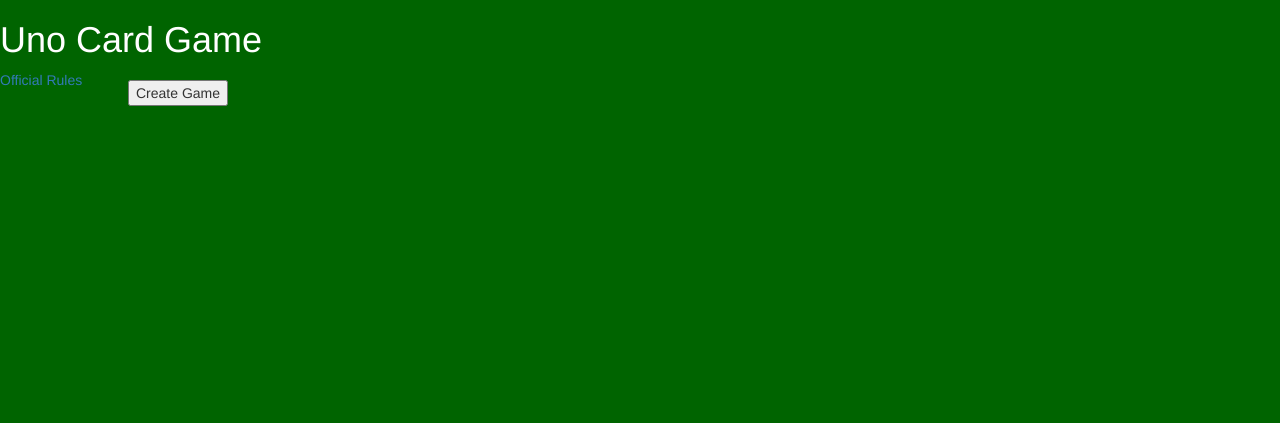
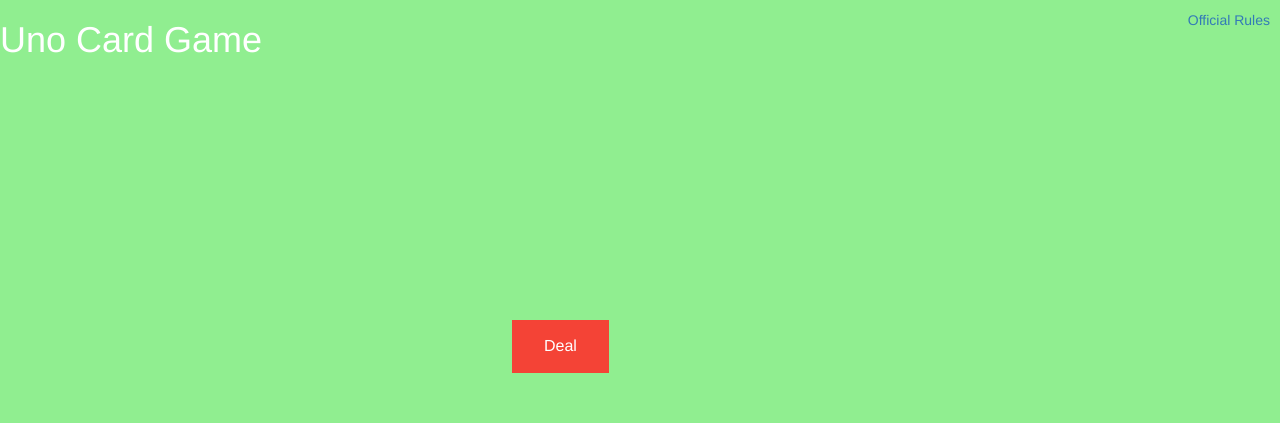
Before and after one commit to 12AngelS010/Uno, a website: page index.html in a window 1280 px wide. Drawn offline with nearby package versions, Linux system fonts and the light colour scheme.

Commit message:
New format deal button

```diff
--- a/index.html
+++ b/index.html
@@ -15,7 +15,7 @@
 </head>
 <style>
     body {
-        background-color: darkgreen;
+        background-color: lightgreen;
     }
     #top-player {
         position: absolute;
@@ -23,24 +23,28 @@
         left: 30%;
         height: 100px;
     }
+
+    #left-player{
+        position: absolute;
+        height: 100px;
+        top:40%;
+        left: 2px;
+    }
+
     #right-player {
         position: absolute;
         right: 2px;
         height: 100px;
         top: 40%;
     }
-    #left-player{
-        position: absolute;
-        height: 100px;
-        top:40%;
-        left: 2px;
-    }
+
     #bottom-player {
         left: 30%;
         position: absolute;
         height: 100px;
         bottom: 10px;
     }
+
     #deal-button {
         left: 40%;
         position: absolute;
@@ -53,16 +57,28 @@
         top: 10%;
 
     }
+
+    #help-link {
+        position: absolute;
+        top: 10px;
+        right: 10px;
+    }
+
+    .button {
+        background-color: #f44336;
+        border: none;
+        color: white;
+        padding: 15px 32px;
+        text-align: center;
+        text-decoration: none;
+        display: inline-block;
+        font-size: 16px;
+    }
 </style>
 <body>
 <div>
     <h1 style="color:White;">Uno Card Game</h1>
-
-
-
-    <div class="footer">
-        <a href= "https://www.unorules.com">Official Rules</a>
-    </div>
+    <a href= "https://www.unorules.com" id="help-link">Official Rules</a>
 </div>
 
     <div id="cards"></div>
@@ -70,18 +86,21 @@
     <div class="container">
         <div id="top-player"></div>
         <div id="left-player"></div>
+        <div id="deck"></div>
+        <div id="discard"></div>
         <div id="right-player"></div>
         <div id="bottom-player"></div>
         <div id="deal-button">
-            <button class="deal-button button1">Deal</button>
+            <button class="button">Deal</button>
         </div>
         <div id="create-button">
+<!--
             <button class="create-button button1">Create Game</button>
+-->
         </div>
     </div>
 
     <script>
-
 //create deck of cards
         function createDeck() {
             var deck = [];
@@ -203,13 +222,13 @@
             deck = shuffle(deck);
 
 
-            $("#create-button").click(function(){
+/*            $("#create-button").click(function(){
                 $("#deal-button").show();
                 $("#create-button").hide();
-            });
+            });*/
 
 
-            $("#deal-button").hide();
+            //$("#deal-button").hide();
 
             $("#deal-button").click(function (){
                 dealCards(deck, players);
```
